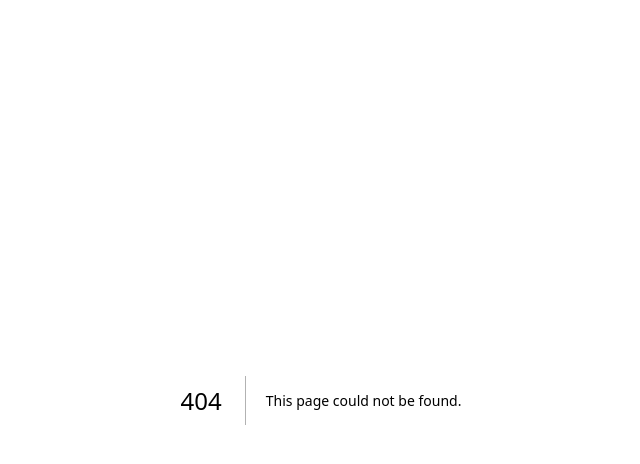
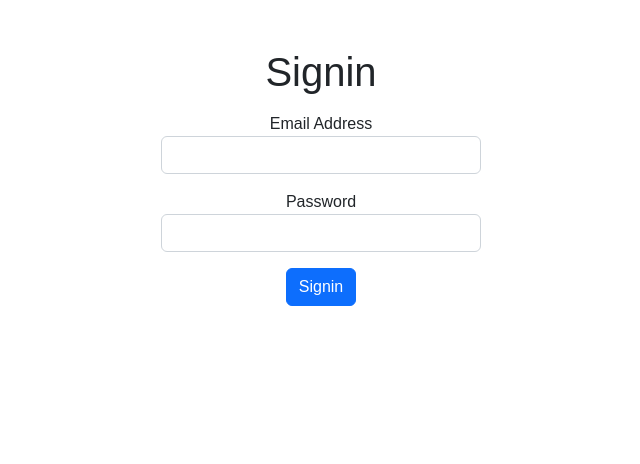
Before and after one commit to rhodinemma/tike, a Next.js app in the folder client/: page /auth/signin in a window 1280 px wide. Before the commit this address had no page. Shown: the top 464 px of the page, without its empty margins (319-959 px from the left). Built offline with nearby package versions, Linux system fonts and the light colour scheme; a web font is replaced by a local one.

Commit message:
ft(create-signin-form)

```diff
--- /dev/null
+++ b/client/pages/auth/signin.js
@@ -0,0 +1,52 @@
+import { useState } from "react";
+import Router from "next/router";
+import UseRequest from "../../hooks/use-request";
+
+const Signin = () => {
+  const [email, setEmail] = useState("");
+  const [password, setPassword] = useState("");
+  const { doRequest, errors } = UseRequest({
+    url: "/api/users/signin",
+    method: "post",
+    body: {
+      email,
+      password,
+    },
+    onSuccess: () => Router.push("/"),
+  });
+
+  const onSubmit = async (e) => {
+    e.preventDefault();
+
+    doRequest();
+  };
+
+  return (
+    <center>
+      <form onSubmit={onSubmit} className="col-md-6 mt-5">
+        <h1>Signin</h1>
+        <div className="form-group col-md-6 mt-3">
+          <label>Email Address</label>
+          <input
+            value={email}
+            onChange={(e) => setEmail(e.target.value)}
+            className="form-control"
+          />
+        </div>
+        <div className="form-group col-md-6 mt-3">
+          <label>Password</label>
+          <input
+            value={password}
+            onChange={(e) => setPassword(e.target.value)}
+            type="password"
+            className="form-control"
+          />
+        </div>
+        {errors}
+        <button className="btn btn-primary mt-3">Signin</button>
+      </form>
+    </center>
+  );
+};
+
+export default Signin;
```
